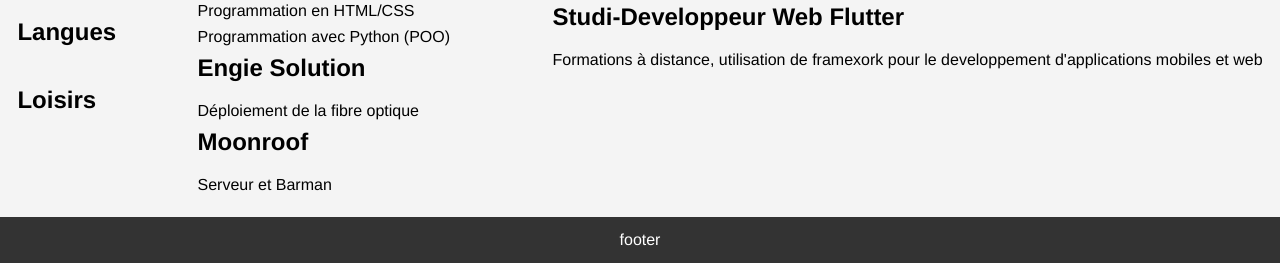
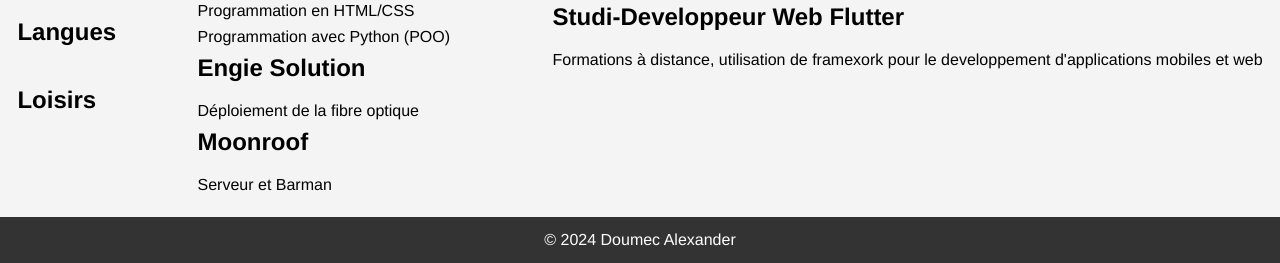
Before and after one commit to alexander-doumec/cv-, a PHP site: page / in a window 1280 px wide. Shown: the part 615-878 px from the top of the page. Run offline with PHP 8.4, Linux system fonts and the light colour scheme.

Commit message:
update 1.3

```diff
--- a/includes/_footer.php
+++ b/includes/_footer.php
@@ -0,0 +1 @@
+<p>&copy; 2024 Doumec Alexander</p>
--- a/index.php
+++ b/index.php
@@ -77,7 +77,7 @@
 
         <footer>
 
-        <p>footer</p>
+        <?php include ("includes/_footer.php"); ?>
 
         </footer>
     </body>
```
